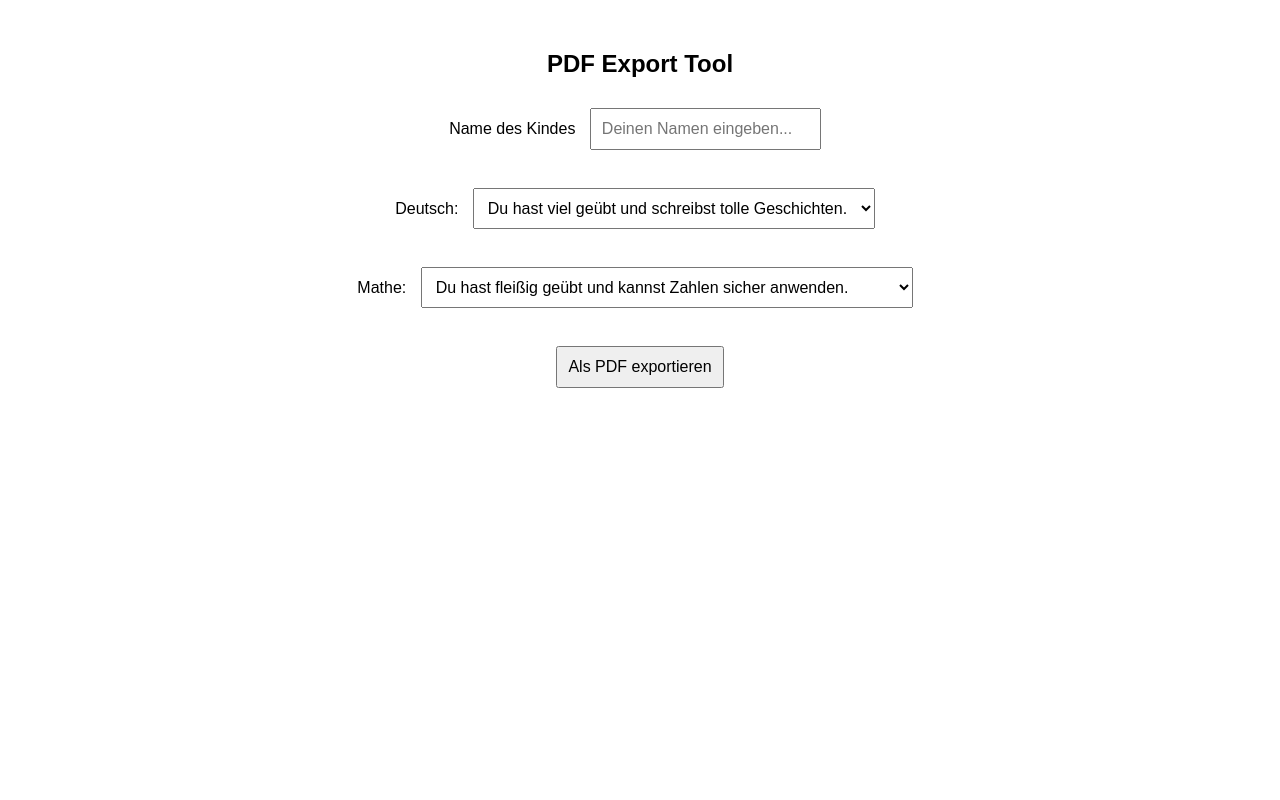
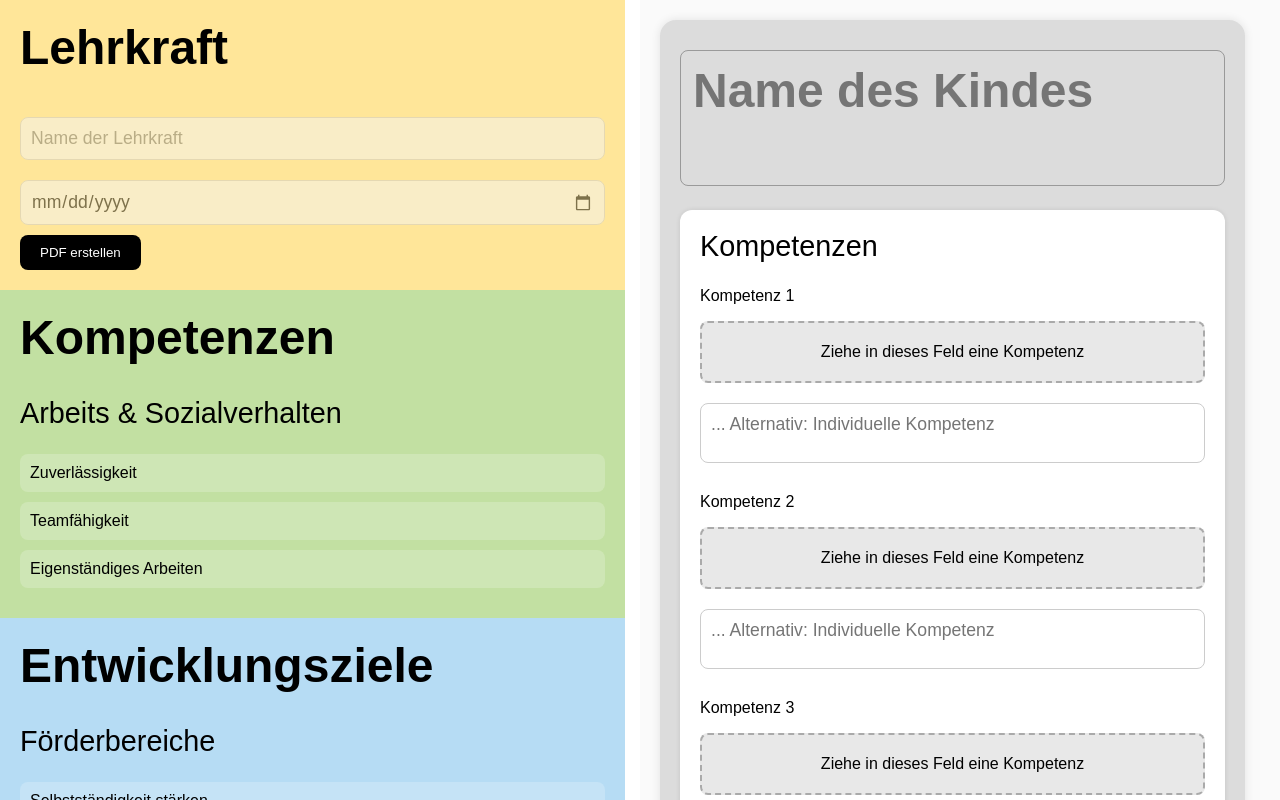
Before and after one commit to BennoLu/ZeugnisMaker, a plain HTML site: page index.html in a window 1280 px wide. Drawn offline with nearby package versions, Linux system fonts and the light colour scheme.

Commit message:
Update index.html

```diff
--- a/index.html
+++ b/index.html
@@ -2,112 +2,339 @@
 <html lang="de">
 <head>
 	<meta charset="UTF-8">
-    <meta name="viewport" content="width=device-width, initial-scale=1.0">
-    <title>PDF Export</title>
-    <script src="https://cdnjs.cloudflare.com/ajax/libs/jspdf/2.5.1/jspdf.umd.min.js"></script>
+	<title>Kompetenzformular</title>
 	<style>
 		body {
+			margin: 0;
 			font-family: Arial, sans-serif;
+			display: flex;
+			height: 100vh;
+		}
+		.section {
+			width: 50%;
+			overflow-y: scroll;
+			overflow-x: hidden;
+			scrollbar-gutter: stable;
+			box-sizing: border-box;
+			display: flex;
+			flex-direction: column;
+		}
+		.top {
+			background-color: #ffe699;
+			padding: 20px;
+			box-shadow: 0 2px 4px rgba(0,0,0,0.05);
+		box-shadow: 0 2px 4px rgba(0,0,0,0.05);
+		}
+		.bottom {
+			background-color: #c2e0a2;
+			padding: 20px;
+			flex-grow: 1;
+		}
+		.ziele {
+			background-color: #b6dcf4;
+			padding: 20px;
+			flex-grow: 1;
+		}
+		.right {
+			background-color: #fafafa;
+			padding: 20px;
+		}
+		h1 {
+			font-size: 3em;
+		}
+		h2 {
+			font-size: 1.8em;
+			font-weight: normal;
+		}
+		h1, h2 {
+			margin-top: 0;
+		}
+		input, textarea.disabled-input {
+			background-color: #f5f5f5 !important;
+			opacity: 0.5;
+		}
+
+		input {
+			font-family: Arial, sans-serif;
+			background-color: rgba(255, 255, 255, 0.6);
+			font-size: 1.1em;
+			width: 100%;
+			padding: 10px;
+			margin: 10px 0;
+			border-radius: 8px;
+			border: 1px solid #ccc;
+			box-sizing: border-box;
+		}
+
+		textarea {
+			font-family: Arial, sans-serif;
+			background-color: rgba(255, 255, 255, 0.6);
+			font-size: 1.1em;
+			width: 100%;
+			padding: 10px;
+			margin: 10px 0;
+			border-radius: 8px;
+			border: 1px solid #ccc;
+			box-sizing: border-box;
+		}
+		textarea {
+			resize: none;
+			height: 60px;
+		}
+		.kompetenz {
+			background-color: rgba(255, 255, 255, 0.2);
+			padding: 10px;
+			border-radius: 8px;
+			margin: 10px 0;
+			cursor: grab;
+		}
+		.dropzone {
+			position: relative;
+			border: 2px dashed #aaa;
+			border-radius: 8px;
+			padding: 20px;
+			margin: 10px 0;
+			background-color: #e8e8e8;
 			text-align: center;
-            margin-top: 50px;
+			transition: background-color 0.3s;
 		}
-        input, select, button {
-            margin: 10px;
-            padding: 10px;
-            font-size: 16px;
+		.dropzone.filled {
+			filter: brightness(88%);
+		}
+		.dropzone .remove-btn {
+			position: absolute;
+			top: 6px;
+			left: 6px;
+			background: #fff;
+			border: 1px solid #aaa;
+			border-radius: 50%;
+			font-size: 0.9em;
+			width: 20px;
+			height: 20px;
+			line-height: 16px;
+			text-align: center;
+			cursor: pointer;
+			color: #444;
+			padding: 0;
+		}
+		.dropzone .remove-btn:hover {
+			color: #000;
+		}
+		.button {
+			width: fit-content;
+			align-self: flex-start;
+			padding: 10px 20px;
+			background-color: black;
+			color: white;
+			border: none;
+			border-radius: 8px;
+			cursor: pointer;
+		}
+		.kind-name {
+			min-height: 60px;
+			height: auto;
+			font-size: 3em;
+			font-weight: bold;
+			background-color: transparent;
+			border: 1px solid rgba(0,0,0,0.3);
+			padding: 12px;
+			margin-bottom: 20px;
+		}
+		.kind-block {
+			background-color: #dcdcdc;
+			padding: 20px;
+			border-radius: 16px;
+			box-shadow: 0 0 10px rgba(0,0,0,0.1);
+			margin-bottom: 100px;
+		}
+		.kompetenzbereich,
+		.lernzielbereich {
+			background-color: #ffffff;
+			padding: 20px;
+			border-radius: 12px;
+			box-shadow: 0 0 5px rgba(0,0,0,0.1);
+			margin-bottom: 20px;
+		}
+	    .dropzone.disabled {
+      background-color: #eee;
+      opacity: 0.4;
+      color: #777;
     }
 	</style>
+</head>
+<body>
+
+<div class="section left">
+		<div class="top">
+			<h1>Lehrkraft</h1>
+			<input type="text" placeholder="Name der Lehrkraft">
+			<input type="date" placeholder="Datum">
+			<button class="button" id="generate-pdf">PDF erstellen</button>
+		</div>
+		<div class="bottom">
+			<h1>Kompetenzen</h1>
+			<h2>Arbeits & Sozialverhalten</h2>
+			<div class="kompetenz" draggable="true">Zuverlässigkeit</div>
+			<div class="kompetenz" draggable="true">Teamfähigkeit</div>
+			<div class="kompetenz" draggable="true">Eigenständiges Arbeiten</div>
+		</div>
+		<div class="ziele">
+			<h1>Entwicklungsziele</h1>
+			<h2>Förderbereiche</h2>
+			<div class="kompetenz" draggable="true">Selbstständigkeit stärken</div>
+			<div class="kompetenz" draggable="true">Konzentration verbessern</div>
+			<div class="kompetenz" draggable="true">Sozialverhalten fördern</div>
+		</div>
+	</div>
+
+	<div class="section right">
+		<div class="kind-block" data-kind="1">
+			<textarea class="kind-name" placeholder="Name des Kindes"></textarea>
+
+			<div class="kompetenzbereich">
+				<h2>Kompetenzen</h2>
+				<div><p>Kompetenz 1</p><div class="dropzone">Ziehe in dieses Feld eine Kompetenz</div><textarea placeholder="... Alternativ: Individuelle Kompetenz"></textarea></div>
+				<div><p>Kompetenz 2</p><div class="dropzone">Ziehe in dieses Feld eine Kompetenz</div><textarea placeholder="... Alternativ: Individuelle Kompetenz"></textarea></div>
+				<div><p>Kompetenz 3</p><div class="dropzone">Ziehe in dieses Feld eine Kompetenz</div><textarea placeholder="... Alternativ: Individuelle Kompetenz"></textarea></div>
+				<div><p>Kompetenz 4</p><div class="dropzone">Ziehe in dieses Feld eine Kompetenz</div><textarea placeholder="... Alternativ: Individuelle Kompetenz"></textarea></div>
+			</div>
+
+			<div class="lernzielbereich">
+				<h2>Lernziele</h2>
+				<div><p>Lernziel 1</p><div class="dropzone">Ziehe in dieses Feld ein Lernziel</div><textarea placeholder="... Alternativ: Individuelles Lernziel"></textarea></div>
+				<div><p>Lernziel 2</p><div class="dropzone">Ziehe in dieses Feld ein Lernziel</div><textarea placeholder="... Alternativ: Individuelles Lernziel"></textarea></div>
+			</div>
+		</div>
+
+		<div class="kind-block" data-kind="2">
+			<textarea class="kind-name" placeholder="Name des Kindes"></textarea>
+
+			<div class="kompetenzbereich">
+				<h2>Kompetenzen</h2>
+				<div><p>Kompetenz 1</p><div class="dropzone">Ziehe in dieses Feld eine Kompetenz</div><textarea placeholder="... Alternativ: Individuelle Kompetenz"></textarea></div>
+				<div><p>Kompetenz 2</p><div class="dropzone">Ziehe in dieses Feld eine Kompetenz</div><textarea placeholder="... Alternativ: Individuelle Kompetenz"></textarea></div>
+				<div><p>Kompetenz 3</p><div class="dropzone">Ziehe in dieses Feld eine Kompetenz</div><textarea placeholder="... Alternativ: Individuelle Kompetenz"></textarea></div>
+				<div><p>Kompetenz 4</p><div class="dropzone">Ziehe in dieses Feld eine Kompetenz</div><textarea placeholder="... Alternativ: Individuelle Kompetenz"></textarea></div>
+			</div>
+
+			<div class="lernzielbereich">
+				<h2>Lernziele</h2>
+				<div><p>Lernziel 1</p><div class="dropzone">Ziehe in dieses Feld ein Lernziel</div><textarea placeholder="... Alternativ: Individuelles Lernziel"></textarea></div>
+				<div><p>Lernziel 2</p><div class="dropzone">Ziehe in dieses Feld ein Lernziel</div><textarea placeholder="... Alternativ: Individuelles Lernziel"></textarea></div>
+			</div>
+		</div>
+	</div>
+
+<script src="https://cdnjs.cloudflare.com/ajax/libs/jspdf/2.5.1/jspdf.umd.min.js"></script>
+<script src="https://cdnjs.cloudflare.com/ajax/libs/html2canvas/1.4.1/html2canvas.min.js"></script>
 <script>
-        document.addEventListener("DOMContentLoaded", function() {
-            document.getElementById("name").value = localStorage.getItem("name") || "";
-            document.getElementById("options").value = localStorage.getItem("option") || "Du hast viel geübt und schreibst tolle Geschichten.";
-            document.getElementById("math-options").value = localStorage.getItem("mathOption") || "Du hast fleißig geübt und kannst Zahlen sicher anwenden.";
+  document.getElementById('generate-pdf').addEventListener('click', async () => {
+    const { jsPDF } = window.jspdf;
+    const pdf = new jsPDF('p', 'mm', 'a4');
+    const kindBlocks = document.querySelectorAll('.kind-block');
+    const lehrkraft = document.querySelector('input[placeholder="Name der Lehrkraft"]').value;
+    const datum = document.querySelector('input[type="date"]').value;
+
+    for (let i = 0; i < kindBlocks.length; i++) {
+      const block = kindBlocks[i];
+
+      const tempWrapper = document.createElement('div');
+      tempWrapper.style.width = '800px';
+      tempWrapper.style.padding = '20px';
+      tempWrapper.style.backgroundColor = 'white';
+      tempWrapper.style.fontFamily = 'Arial, sans-serif';
+
+      const header = document.createElement('div');
+      header.innerHTML = `<h2>Lehrkraft: ${lehrkraft}</h2><h3>Datum: ${datum}</h3>`;
+      tempWrapper.appendChild(header);
+
+      const cloned = block.cloneNode(true);
+      tempWrapper.appendChild(cloned);
+
+      document.body.appendChild(tempWrapper);
+
+      const canvas = await html2canvas(tempWrapper, { scale: 2 });
+      const imgData = canvas.toDataURL('image/png');
+      const imgProps = pdf.getImageProperties(imgData);
+      const pdfWidth = pdf.internal.pageSize.getWidth();
+      const pdfHeight = (imgProps.height * pdfWidth) / imgProps.width;
+
+      if (i > 0) pdf.addPage();
+      pdf.addImage(imgData, 'PNG', 0, 0, pdfWidth, pdfHeight);
+
+      document.body.removeChild(tempWrapper);
+    }
+
+    pdf.save('kompetenzen.pdf');
+  });
+</script>
+<script>
+  const kompetenzen = document.querySelectorAll('.kompetenz');
+  const dropzones = document.querySelectorAll('.dropzone');
+
+  // Drag start: set dragged text
+  kompetenzen.forEach(elem => {
+    elem.addEventListener('dragstart', e => {
+      e.dataTransfer.setData('text/plain', e.target.textContent);
+    });
   });
 
-        function saveToLocalStorage() {
-            localStorage.setItem("name", document.getElementById("name").value);
-            localStorage.setItem("option", document.getElementById("options").value);
-            localStorage.setItem("mathOption", document.getElementById("math-options").value);
+  // Drag over/drop handlers for all dropzones
+  dropzones.forEach(zone => {
+    zone.addEventListener('dragover', e => {
+      e.preventDefault();
+    });
+
+    zone.addEventListener('drop', e => {
+      e.preventDefault();
+      const data = e.dataTransfer.getData('text/plain');
+      zone.innerHTML = `<button class="remove-btn" title="Löschen">×</button>${data}`;
+      zone.classList.add('filled');
+    });
+  });
+
+  // Event delegation to handle dynamic buttons
+  document.addEventListener('click', e => {
+    if (e.target.classList.contains('remove-btn')) {
+      const zone = e.target.closest('.dropzone');
+      const isLernziel = zone.previousElementSibling?.textContent.includes('Lernziel');
+      zone.textContent = isLernziel ? 'Ziehe in dieses Feld ein Lernziel' : 'Ziehe in dieses Feld eine Kompetenz';
+            const textarea = zone.nextElementSibling;
+      if (textarea) {
+        textarea.disabled = false;
+        textarea.classList.remove('disabled-input');
       }
-    </script>
-</head>
-<body>
-    <h2>PDF Export Tool</h2>
-    <label for="name">Name des Kindes </label>
-    <input type="text" id="name" placeholder="Deinen Namen eingeben..." oninput="saveToLocalStorage()">
-    <br><br>
-    <label for="options">Deutsch:</label>
-    <select id="options" onchange="saveToLocalStorage()">
-        <option value="Du hast viel geübt und schreibst tolle Geschichten.">Du hast viel geübt und schreibst tolle Geschichten.</option>
-        <option value="Du hast kreative Ideen und setzt sie gut um.">Du hast kreative Ideen und setzt sie gut um.</option>
-        <option value="Deine Ausdrucksweise ist sehr beeindruckend.">Deine Ausdrucksweise ist sehr beeindruckend.</option>
-    </select>
-    <br><br>
-    <label for="math-options">Mathe:</label>
-    <select id="math-options" onchange="saveToLocalStorage()">
-        <option value="Du hast fleißig geübt und kannst Zahlen sicher anwenden.">Du hast fleißig geübt und kannst Zahlen sicher anwenden.</option>
-        <option value="Du kannst mathematische Muster schnell erkennen.">Du kannst mathematische Muster schnell erkennen.</option>
-        <option value="Du findest kreative Lösungswege für mathematische Probleme.">Du findest kreative Lösungswege für mathematische Probleme.</option>
-    </select>
-    <br><br>
-    <button onclick="generatePDF()">Als PDF exportieren</button>
+      zone.classList.remove('filled');
+    }
+  });
 
-    <script>
-        function generatePDF() {
-            const { jsPDF } = window.jspdf;
-            const doc = new jsPDF({ format: 'a4' });
+  // Block Dropzone or Textarea if the other is filled
+  dropzones.forEach(zone => {
+    const textarea = zone.nextElementSibling;
 
-            let name = document.getElementById("name").value || "Export";
-            let option = document.getElementById("options").value;
-            let mathOption = document.getElementById("math-options").value;
+    // Drag-Drop ersetzt Textfeld
+    zone.addEventListener('drop', e => {
+      textarea.value = '';
+      textarea.disabled = true;
+      textarea.classList.add('disabled-input');
+    });
 
-            doc.setFont("helvetica", "bold");
-            doc.setFontSize(22);
-            doc.setTextColor(0, 0, 0);
-            doc.text("Exportierte Daten", 20, 30);
-
-            doc.setFont("helvetica", "normal");
-            doc.setFontSize(16);
-            doc.text("Name:", 20, 50);
-            doc.text(name, 60, 50);
-
-            doc.text("Deutsch:", 20, 70);
-            doc.text(option, 60, 70);
-
-            doc.text("Mathe:", 20, 90);
-            doc.text(mathOption, 60, 90);
-
-            doc.setFontSize(12);
-            doc.text("Dieses PDF wurde automatisch generiert.", 20, 270);
-
-            let img = new Image();
-            img.src = 'https://www.ggsbalthasar.de/wp-content/uploads/2017/12/ggs-logo.png';
-            img.crossOrigin = "anonymous";
-            img.onload = function () {
-                let aspectRatio = img.width / img.height;
-                let imgWidth = 40;
-                let imgHeight = imgWidth / aspectRatio;
-                doc.addImage(img, 'PNG', 150, 250, imgWidth, imgHeight);
-
-                // Alternative Methode für iOS
-                if (navigator.userAgent.match(/(iPad|iPhone|iPod)/g)) {
-                    let blob = doc.output("blob");
-                    let reader = new FileReader();
-                    reader.readAsDataURL(blob);
-                    reader.onloadend = function () {
-                        let a = document.createElement("a");
-                        a.href = reader.result;
-                        a.download = name + ".pdf";
-                        a.click();
-                    };
+    // Wenn Text eingegeben wird, deaktiviere Dropzone
+    textarea.addEventListener('input', () => {
+      if (textarea.value.trim() !== '') {
+        zone.textContent = 'deaktiviert';
+        zone.classList.remove('filled');
+        zone.classList.add('disabled');
+        zone.style.pointerEvents = 'none';
       } else {
-                    doc.save(name + ".pdf");
+        zone.textContent = zone.previousElementSibling?.textContent.includes('Lernziel')
+          ? 'Ziehe in dieses Feld ein Lernziel'
+          : 'Ziehe in dieses Feld eine Kompetenz';
+        zone.classList.remove('disabled');
+        zone.style.pointerEvents = 'auto';
       }
-            };
-            img.onerror = function() {
-                alert("Fehler beim Laden des Bildes. Bitte versuche es erneut.");
-            };
-        }
+    });
+  });
 </script>
 </body>
 </html>
```
Lines whose indentation alone changed are shown as unchanged.
